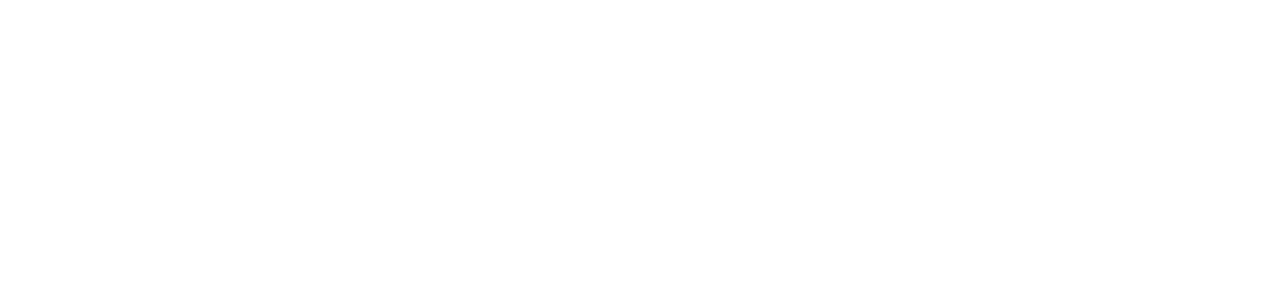
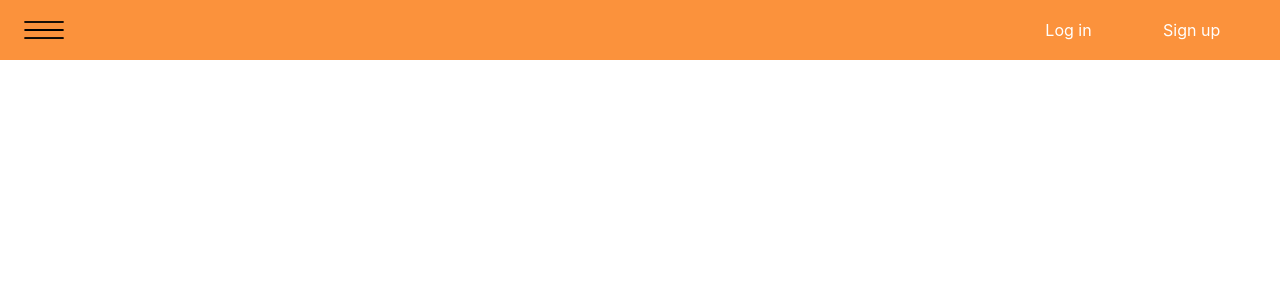
Before and after one commit to ReAliens/speedy-FE, a React (Create React App) app: page /login in a window 1280 px wide. Before the commit this address had no page. Shown: the top 300 px of the page. Built offline with nearby package versions, Linux system fonts and the light colour scheme.

Commit message:
create header component and menu component

```diff
--- a/src/App.js
+++ b/src/App.js
@@ -1,13 +1,20 @@
-import React from 'react';
+import React, { useState } from 'react';
 import { BrowserRouter } from 'react-router-dom';
+import Header from './components/header/Header';
+import Sidebar from './components/SideBar/Sidebar';
 import AppRoutes from './routes/routes';
 
-const App = () => (
+const App = () => {
+  const [isOpen, setIsOpen] = useState(false);
+  return (
     <BrowserRouter>
+      <Header onClick={() => setIsOpen(!isOpen)} />
       <div className="h-screen w-screen">
         <AppRoutes />
+        <Sidebar isOpen={isOpen} />
       </div>
     </BrowserRouter>
   );
+};
 
 export default App;
--- /dev/null
+++ b/src/components/SideBar/Sidebar.jsx
@@ -0,0 +1,52 @@
+import React from 'react';
+
+const Sidebar = ({ isOpen }) => isOpen && (
+<div className="overflow-y-auto py-4 h-full px-3 bg-gray-50 rounded dark:bg-gray-800 fixed top-0 left-0 pt-16 w-[25vw]">
+  <ul className="space-y-2">
+    <li>
+      <a
+        href="/main"
+        className="flex items-center p-2 text-base font-normal text-gray-900 rounded-lg dark:text-white hover:bg-gray-100 dark:hover:bg-gray-700"
+      >
+        <span className="ml-3">Cars List</span>
+      </a>
+    </li>
+    <li>
+      <a
+        href="/"
+        className="flex items-center p-2 text-base font-normal text-gray-900 rounded-lg dark:text-white hover:bg-gray-100 dark:hover:bg-gray-700"
+      >
+        <span className="flex-1 ml-3 whitespace-nowrap">Reserve Car</span>
+      </a>
+    </li>
+    <li>
+      <a
+        href="/"
+        className="flex items-center p-2 text-base font-normal text-gray-900 rounded-lg dark:text-white hover:bg-gray-100 dark:hover:bg-gray-700"
+      >
+        <span className="flex-1 ml-3 whitespace-nowrap">
+          My Reservations
+        </span>
+      </a>
+    </li>
+    <li>
+      <a
+        href="/"
+        className="flex items-center p-2 text-base font-normal text-gray-900 rounded-lg dark:text-white hover:bg-gray-100 dark:hover:bg-gray-700"
+      >
+        <span className="flex-1 ml-3 whitespace-nowrap">Add new Car</span>
+      </a>
+    </li>
+    <li>
+      <a
+        href="/"
+        className="flex items-center p-2 text-base font-normal text-gray-900 rounded-lg dark:text-white hover:bg-gray-100 dark:hover:bg-gray-700"
+      >
+        <span className="flex-1 ml-3 whitespace-nowrap">Delete Car</span>
+      </a>
+    </li>
+  </ul>
+</div>
+);
+
+export default Sidebar;
--- /dev/null
+++ b/src/components/header/Header.jsx
@@ -0,0 +1,20 @@
+import React from 'react';
+import { Link } from 'react-router-dom';
+
+const Header = ({ onClick }) => (
+  <div className="h-[60px] fixed top-0 w-full z-10 px-6 flex items-center justify-between bg-orange-400 text-white">
+    <button onClick={onClick} type="button">
+      <img src="./menu.png" alt="menu-icon" className="w-10 h-6" />
+    </button>
+    <div className="w-1/5 flex justify-around ">
+      <Link to="/login">
+        <span> Log in </span>
+      </Link>
+      <Link to="/signup">
+        <span> Sign up </span>
+      </Link>
+    </div>
+  </div>
+);
+
+export default Header;
--- a/src/index.css
+++ b/src/index.css
@@ -49,7 +49,7 @@ code {
   position: absolute;
   top: 40px;
   left: 14px;
-  animation: rotateWheel 0.7s infinite linear;
+  animation: rotateWheel 0.2s infinite linear;
 }
 
 .car::before {
@@ -60,7 +60,7 @@ code {
   position: absolute;
   top: 40px;
   left: 142px;
-  animation: rotateWheel 0.7s infinite linear;
+  animation: rotateWheel 0.2s infinite linear;
 }
 
 @keyframes rotateWheel {
--- /dev/null
+++ b/src/pages/login/Login.jsx
@@ -0,0 +1,9 @@
+import React from 'react';
+
+const Login = () => (
+  <div>
+    <p>login page</p>
+  </div>
+);
+
+export default Login;
--- a/src/pages/mainPage/Main.jsx
+++ b/src/pages/mainPage/Main.jsx
@@ -1,5 +1,5 @@
 import React from 'react';
-import ItemCard from '../../components/Cards';
+import ItemCard from '../../components/itemCard/Cards';
 import data from '../../constants/Data';
 
 const MainPage = () => {
--- /dev/null
+++ b/src/pages/signup/Signup.jsx
@@ -0,0 +1,9 @@
+import React from 'react';
+
+const Signup = () => (
+  <div>
+    <p>Sign Up</p>
+  </div>
+);
+
+export default Signup;
--- a/src/routes/routes.jsx
+++ b/src/routes/routes.jsx
@@ -3,6 +3,7 @@ import { Suspense } from 'react';
 import Reservations from '../pages/reservationsPage/Reservations';
 import Home from '../pages/home/Home';
 import MainPage from '../pages/mainPage/Main';
+import Login from '../pages/login/Login';
 
 const AppRoutes = () => (
   <Suspense>
@@ -10,6 +11,7 @@ const AppRoutes = () => (
       <Route path="/" element={<Home />} />
       <Route path="/main" element={<MainPage />} />
       <Route path="/reservations" element={<Reservations />} />
+      <Route path="/login" element={<Login />} />
     </Routes>
   </Suspense>
 );
```
Also changed, not shown: public/menu.png (added), src/components/itemCard/Cards.jsx (renamed from src/components/Cards.js). Lines whose indentation alone changed are shown as unchanged.
